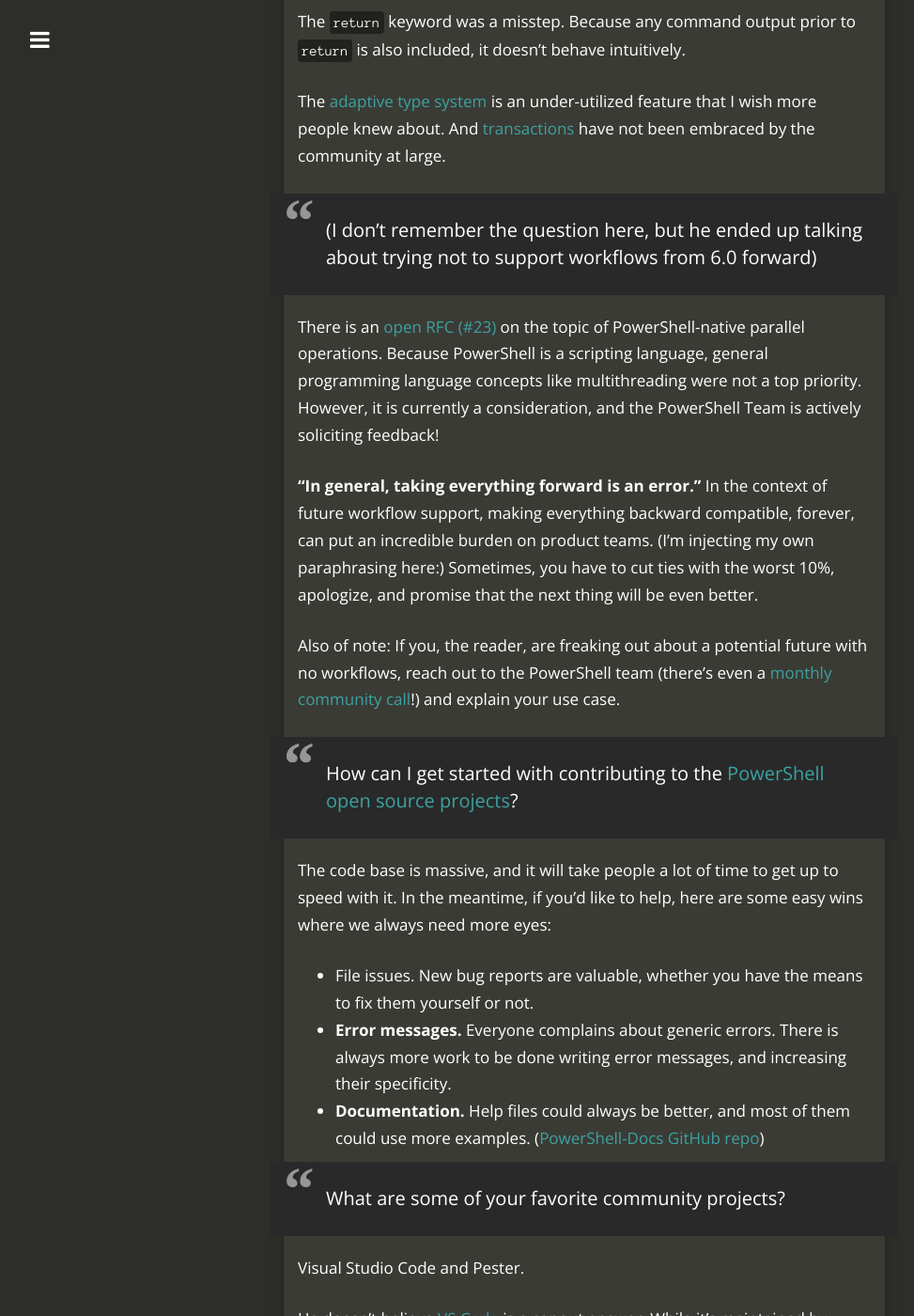
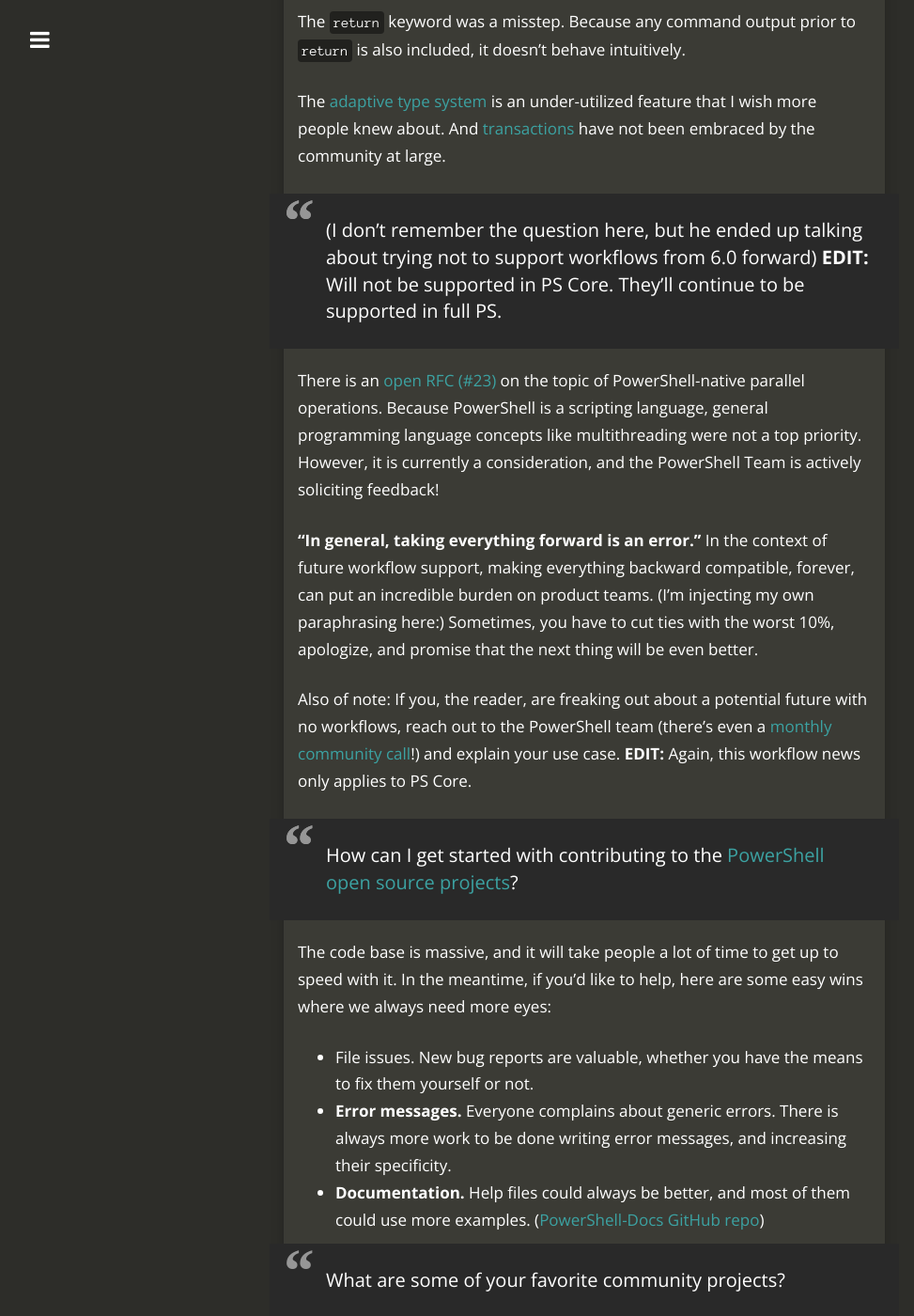
Before and after one commit to brianbunke/brianbunke.github.io, a Jekyll site: the page built from _posts/2017-04-11-snover-ama.md, in a window 1280 px wide and 1400 px high, scrolled down 1322 px. Shown: the whole window at 94% size, without its empty margins (18-991 px from the left). Built offline with Jekyll 4.4.1, drawn with Linux system fonts in a browser that asks for light colours; nearby versions of some CDN libraries.

Commit message:
Update post with clarification

```diff
--- a/_posts/2017-04-11-snover-ama.md
+++ b/_posts/2017-04-11-snover-ama.md
@@ -36,13 +36,13 @@
 
 The [adaptive type system] is an under-utilized feature that I wish more people knew about. And [transactions] have not been embraced by the community at large.
 
-> (I don't remember the question here, but he ended up talking about trying not to support workflows from 6.0 forward)
+> (I don't remember the question here, but he ended up talking about trying not to support workflows from 6.0 forward) **EDIT:** Will not be supported in PS Core. They'll continue to be supported in full PS.
 
 There is an [open RFC (#23)] on the topic of PowerShell-native parallel operations. Because PowerShell is a scripting language, general programming language concepts like multithreading were not a top priority. However, it is currently a consideration, and the PowerShell Team is actively soliciting feedback!
 
 **"In general, taking everything forward is an error."** In the context of future workflow support, making everything backward compatible, forever, can put an incredible burden on product teams. (I'm injecting my own paraphrasing here:) Sometimes, you have to cut ties with the worst 10%, apologize, and promise that the next thing will be even better.
 
-Also of note: If you, the reader, are freaking out about a potential future with no workflows, reach out to the PowerShell team (there's even a [monthly community call]!) and explain your use case.
+Also of note: If you, the reader, are freaking out about a potential future with no workflows, reach out to the PowerShell team (there's even a [monthly community call]!) and explain your use case. **EDIT:** Again, this workflow news only applies to PS Core.
 
 > How can I get started with contributing to the [PowerShell open source projects]?
 
```
